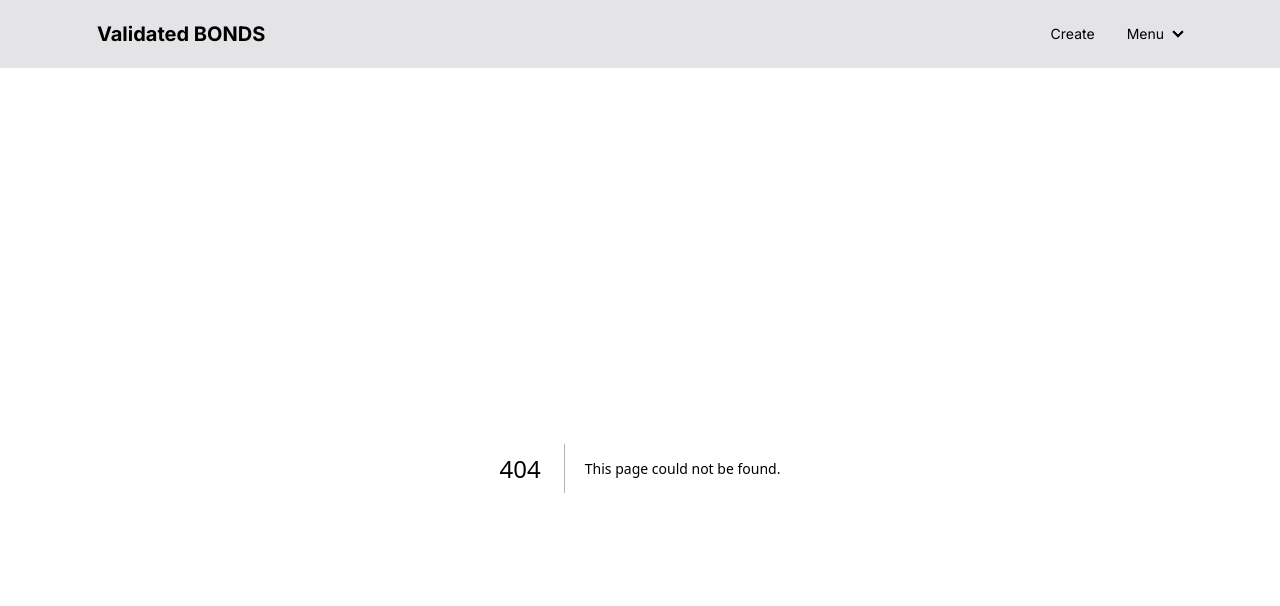
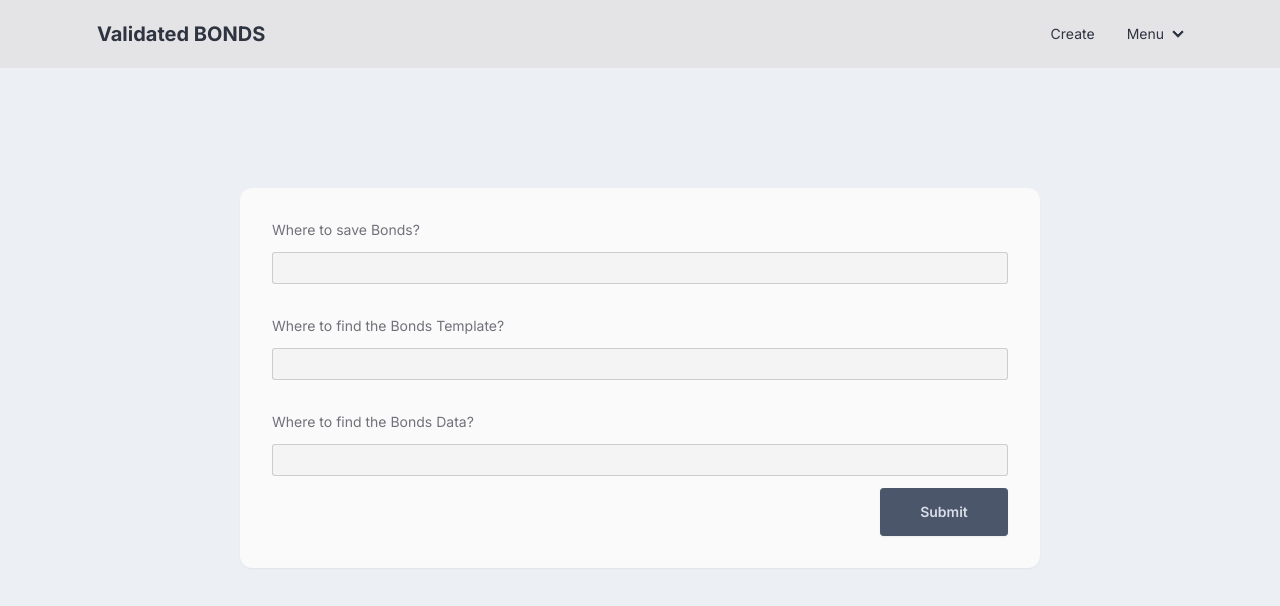
Before and after one commit to AllenCortuna/bonds-certification, a Next.js app: page /set-folder in a window 1280 px wide. Before the commit this address had no page. Shown: the top 606 px of the page. Built offline with nearby package versions, Linux system fonts and the light colour scheme.

Commit message:
to fix: sql upload

```diff
--- a/app/api/set-template/route.js
+++ b/app/api/set-template/route.js
@@ -6,38 +6,38 @@ import Docxtemplater from "docxtemplater";
 import { convertToDate } from "@/config/convertToDate";
 import { amountToWords } from "@/config/amountToWords";
 import { formatNumber } from "@/config/formatNumber";
-import { templateDir } from "@/config/path";
 
 export async function POST(request) {
+  const rawData = await request.json();
+  const folderData = rawData?.folderData
   const templateFile = fs.readFileSync(
-    path.resolve(__dirname, templateDir),
+    path.resolve(__dirname,folderData?.templatePath),
     "binary"
   );
   const zip = new PizZip(templateFile);
   // console.log("here");
 
   try {
-    // Attempt to read all the templated tags
     let outputDocument = new Docxtemplater(zip);
-    const rawData = await request.json();
-    // console.log("rawData", rawData);
-    const id = `${rawData.bond_type} ${rawData.bond_no}`;
+    const bondData = rawData?.bondData
+    console.log("Raw Data", rawData);
+    const id = `${bondData.bond_type} ${bondData.bond_no}`;
     const dataToAdd = {
       id,
-      num: rawData.num,
-      contractor_name: rawData.contractor_name,
-      project_no: rawData.project_no,
-      project_name: rawData.project_name,
-      amount: formatNumber(rawData.amount),
-      amountInWords: amountToWords(rawData.amount),
-      date_validated: convertToDate(rawData.date_validated),
-      effectivity_date: convertToDate(rawData.effectivity_date),
-      expiration_date: convertToDate(rawData.expiration_date),
-      validity: rawData.validity,
-      bond_no: rawData.bond_no,
-      the_who: rawData.the_who,
-      insurance_company: rawData.insurance_company,
-      bond_type: rawData.bond_type,
+      num: bondData.num,
+      contractor_name: bondData.contractor_name,
+      project_no: bondData.project_no,
+      project_name: bondData.project_name,
+      amount: formatNumber(bondData.amount),
+      amountInWords: amountToWords(bondData.amount),
+      date_validated: convertToDate(bondData.date_validated),
+      effectivity_date: convertToDate(bondData.effectivity_date),
+      expiration_date: convertToDate(bondData.expiration_date),
+      validity: bondData.validity,
+      bond_no: bondData.bond_no,
+      the_who: bondData.the_who,
+      insurance_company: bondData.insurance_company,
+      bond_type: bondData.bond_type,
     };
     // console.log("dataToAdd: ", dataToAdd);
 
@@ -55,7 +55,7 @@ export async function POST(request) {
 
       // Save the buffer to a file
       fs.writeFileSync(
-        path.resolve(__dirname, process.env.OUTPUT_DIR),
+        path.resolve(__dirname, folderData?.outputFolder),
         outputDocumentBuffer
       );
     } catch (error) {
--- a/app/api/upload-bonds/route.js
+++ b/app/api/upload-bonds/route.js
@@ -6,11 +6,12 @@ import { removeDuplicate } from "@/config/removeDuplicate";
 import { log } from "console";
 import { bondsDir } from "@/config/path";
 
-
-export async function GET() {
+export async function POST(request) {
   try {
-    // const buffer = fs.readFileSync("/Users/zanzen/Desktop/DPWH/bonds.xlsm"); //mac
-    const buffer = fs.readFileSync(bondsDir);
+    const rawData = await request.json();
+    const bondPath = rawData?.bondPath;
+    console.log("BONDS PATH: ",bondPath);
+    const buffer = fs.readFileSync(bondPath);
     const workbook = xlsx.read(buffer, { type: "buffer" });
     const sheetName = workbook.SheetNames[7];
     const sheet = workbook.Sheets[sheetName];
@@ -39,7 +40,7 @@ export async function GET() {
     return NextResponse.json({
       status: 500,
       error: error.message,
-      message: "Something went wrong while uploading bonds"
+      message: "Something went wrong while uploading bonds",
     });
   }
 }
--- a/app/api/upload-who/route.js
+++ b/app/api/upload-who/route.js
@@ -8,8 +8,9 @@ import { whoDir } from "@/config/path";
 
 export async function GET() {
   try {
-    // const buffer = fs.readFileSync("/Users/zanzen/Desktop/DPWH/bonds.xlsm");
-    const buffer = fs.readFileSync(whoDir);
+    const rawData = await request.json();
+    const bondPath = rawData?.bondPath;
+    const buffer = fs.readFileSync(bondPath);
     const workbook = xlsx.read(buffer, { type: "buffer" });
     const sheetName = workbook.SheetNames[8];
     const sheet = workbook.Sheets[sheetName];
--- a/app/component/navbar.js
+++ b/app/component/navbar.js
@@ -20,10 +20,10 @@ export const Navbar = () => {
               <summary>Menu</summary>
               <ul className="p-2 bg-base-100 rounded-t-none w-40">
                 <li>
-                  <Link href={"/"}>Toturials</Link>
+                  <Link href={"/"}>Documentation</Link>
                 </li>
                 <li>
-                  <Link href={"/"}>Trobleshoot</Link>
+                  <Link href={"/set-folder"}>Folder</Link>
                 </li>
               </ul>
             </details>
--- a/app/globals.css
+++ b/app/globals.css
@@ -11,3 +11,18 @@
     text-wrap: balance;
   }
 }
+
+@layer components {
+  .custom-input {
+    @apply input input-sm text-sm text-zinc-400 input-bordered bg-zinc-100 focus:text-zinc-600 focus:outline-primary focus:border-zinc-100;
+  }
+  .custom-textarea {
+    @apply textarea textarea-bordered w-auto resize-none text-xs bg-zinc-100 focus:outline-primary focus:border-primary focus:border-zinc-100;
+  }
+  .primary-text {
+    @apply text-sm text-zinc-500;
+  }
+  .highligth-text {
+    @apply text-xs text-zinc-600 font-semibold;
+  }
+}
--- a/app/layout.js
+++ b/app/layout.js
@@ -1,6 +1,7 @@
 import { Inter } from "next/font/google";
 import "./globals.css";
 import { Navbar } from "./component/navbar";
+import 'react-toastify/dist/ReactToastify.css';
 
 const inter = Inter({ subsets: ["latin"] });
 
--- a/app/page.js
+++ b/app/page.js
@@ -10,11 +10,12 @@ export default function Home() {
     const whoApi = "http://localhost:3000/api/upload-who";
 
     try {
+      const folderData = JSON.parse(localStorage.getItem("folderData"));
       // Make GET requests to both endpoints
-      const response1 = await axios.get(bondsApi);
+      const response1 = await axios.post(bondsApi,folderData);
       console.log("Response from endpoint1:", response1.data);
 
-      const response2 = await axios.get(whoApi);
+      const response2 = await axios.post(whoApi,folderData);
       console.log("Response from endpoint2:", response2.data);
 
       if (response1.data.error || response2.data.error) {
--- /dev/null
+++ b/app/set-folder/page.js
@@ -0,0 +1,76 @@
+"use client";
+import { successToast } from "@/config/toast";
+import React, { useState, useEffect } from "react";
+import { ToastContainer } from "react-toastify";
+
+const Folder = () => {
+  const [data, setData] = useState({
+    templatePath: "",
+    outputFolder: "",
+    bondPath: ""
+  });
+
+  useEffect(() => {
+    const folderData = JSON.parse(localStorage.getItem("folderData"));
+    setData(folderData);
+  }, []);
+
+  const handleChange = (e) => {
+    const { name, value } = e.target;
+    setData((prevData) => ({
+      ...prevData,
+      [name]: value,
+    }));
+  };
+
+  const handleSubmit = (e) => {
+    e.preventDefault();
+    console.log("Submitted data Bonds folder:", data);
+    localStorage.setItem("folderData", JSON.stringify(data));
+    successToast("Folder directories has been updated");
+  };
+
+  return (
+    <div className="flex w-screen p-20 justify-center">
+      <ToastContainer />
+      <form
+        onSubmit={handleSubmit}
+        className="justify-center flex flex-col gap-3 mt-10 w-auto rounded-xl shadow-sm p-8 min-w-[50rem] bg-zinc-50"
+      >
+        {/* AWARD */}
+        <p className="primary-text">Where to save Bonds?</p>
+        <input
+          name="outputFolder"
+          value={data?.outputFolder}
+          onChange={handleChange}
+          className="custom-input"
+        ></input>
+
+        <p className="primary-text mt-5">Where to find the Bonds Template?</p>
+        <input
+          name="templatePath"
+          value={data?.templatePath}
+          onChange={handleChange}
+          className="custom-input"
+        ></input>
+
+        <p className="primary-text mt-5">Where to find the Bonds Data?</p>
+        <input
+          name="bondPath"
+          value={data?.bondPath}
+          onChange={handleChange}
+          className="custom-input"
+        ></input>
+
+        <button
+          type="submit"
+          className="btn btn-neutral text-sm w-32 ml-auto mr-0"
+        >
+          Submit
+        </button>
+      </form>
+    </div>
+  );
+};
+
+export default Folder;
--- a/config/path.js
+++ b/config/path.js
@@ -1,11 +1,6 @@
-<<<<<<< HEAD
-// export const templateDir = "C:/Users/User/Desktop/docTemplate.docx"
-export const templateDir = "/Users/zanzen/Desktop/docTemplate.docx";
-=======
 export const templateDir = "C:/Users/User/Desktop/docTemplate.docx"
 export const whoDir = "C:/Users/User/Desktop/bonds.xlsm";
 export const bondsDir = "C:/Users/User/Desktop/bonds.xlsm"
->>>>>>> c6485eef4800455acb1be69260a6825294186570
 
 
 // export const templateDir = "/Users/zanzen/Desktop/certTemplate.docx";
```
Also changed, not shown: 1 other file (tests, documents, lock files or other folders).
